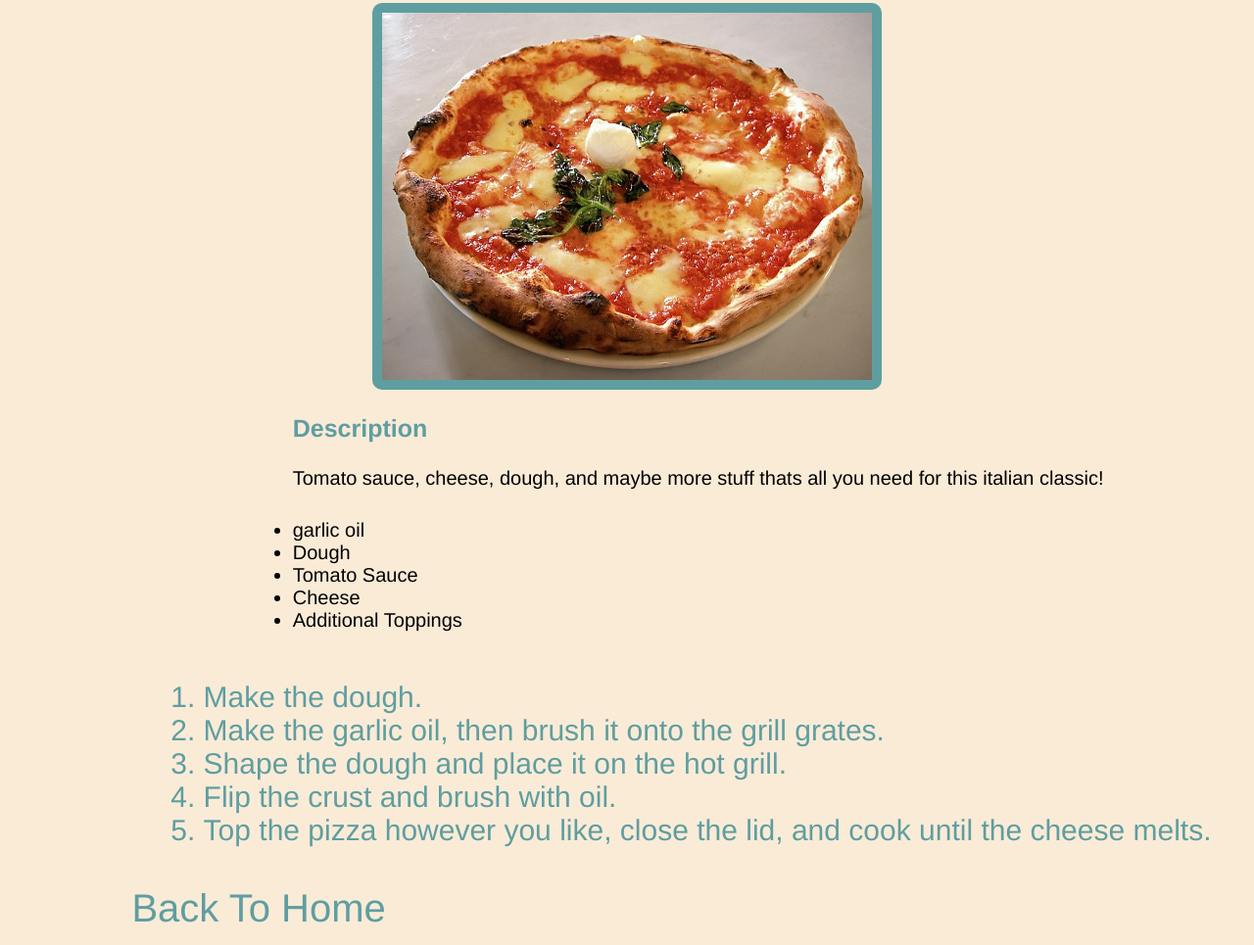
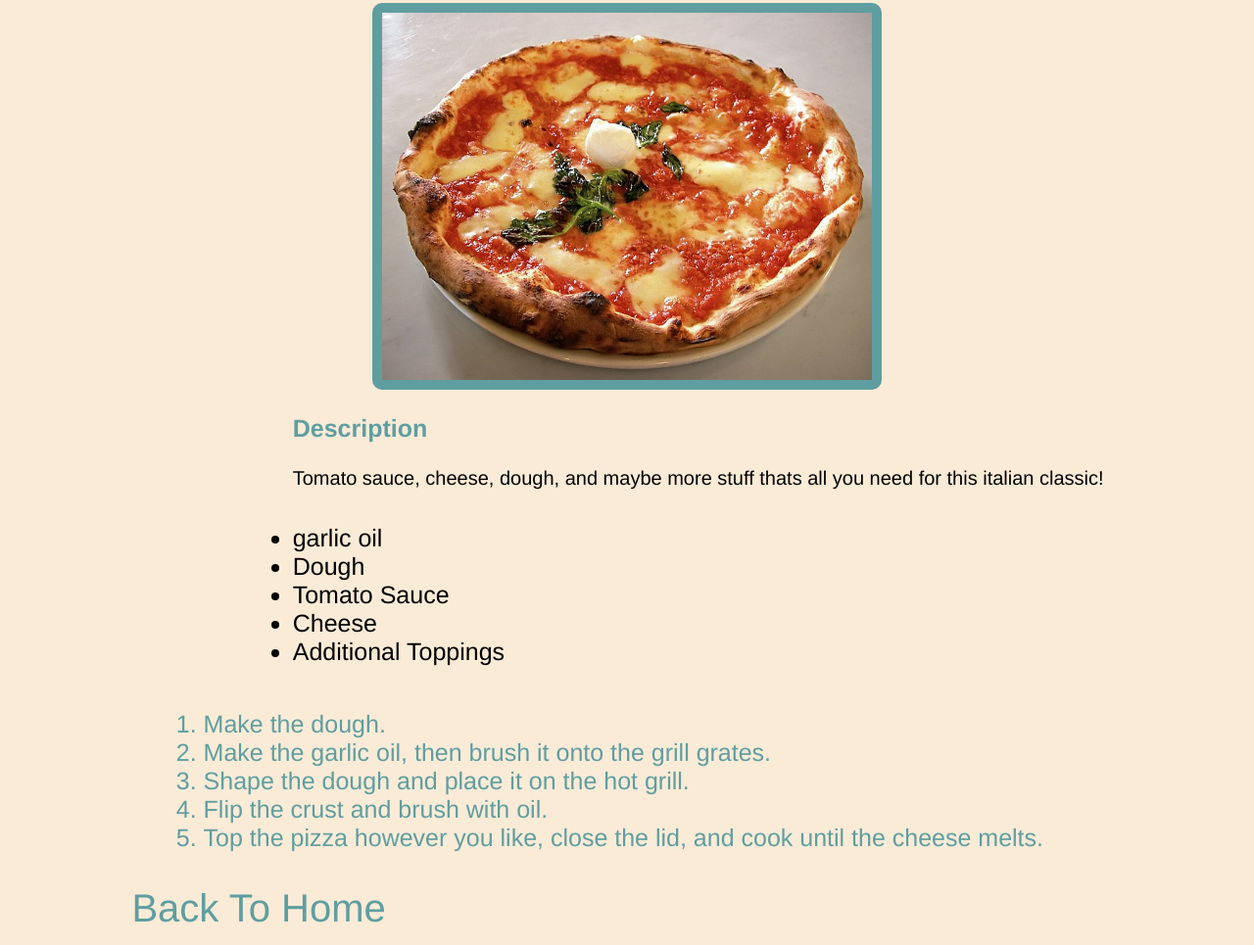
Before and after one commit to parm-is-coding/Itialian_recipes, a plain HTML site: page recipes/pizza.html in a window 1280 px wide. Shown: the part 138-1103 px from the top of the page at 98% size. Drawn offline with Linux system fonts and the light colour scheme.

Commit message:
adjust olist and ulist font size

```diff
--- a/styles.css
+++ b/styles.css
@@ -36,9 +36,9 @@ p {
 .olist {
     color:cadetblue;
     margin-left: 15%;
-    font-size: 30px;
+    font-size: 25px;
     padding: 10px;
-    font-size: 30px;
+
 
 }
 
@@ -46,7 +46,7 @@ p {
 
 .ulist {
     padding: 10px;
-    font-size: 20px;
+    font-size: 25px;
 
 }
 
```
